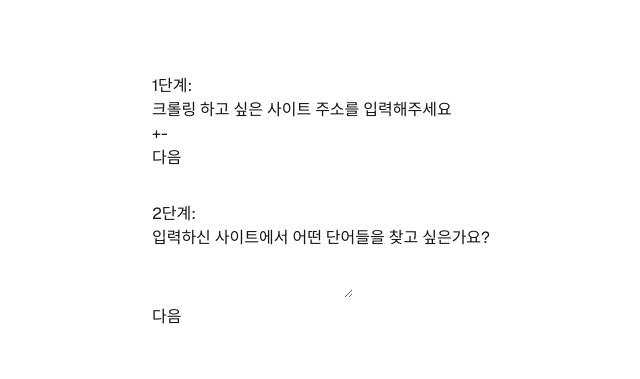
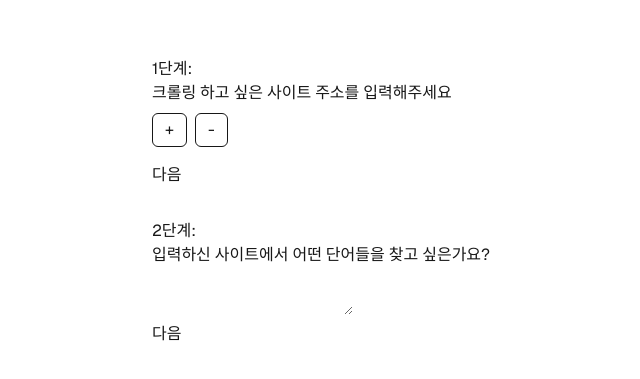
Before and after one commit to code-sum/dobi, a Next.js app in the folder dobi-app/: page /scrap in a window 1280 px wide. Shown: the part 199-578 px from the top of the page, without its empty margins (319-959 px from the left). Built offline with nearby package versions, Linux system fonts and the light colour scheme.

Commit message:
feat: URL add/delete btn

```diff
--- a/dobi-app/src/app/scrap/page.tsx
+++ b/dobi-app/src/app/scrap/page.tsx
@@ -1,6 +1,18 @@
-import React from 'react';
+"use client";
+
+import React, { useState } from 'react';
 
 export default function Scrap() {
+  const [showInput, setShowInput] = useState(false);
+
+  const handleAddInput = () => {
+    setShowInput(true);
+  };
+
+  const handleRemoveInput = () => {
+    setShowInput(false);
+  };
+
   return (
     <div className="font-sans grid grid-rows-[20px_1fr_20px] items-center justify-items-center min-h-screen p-8 pb-20 gap-16 sm:p-20">
       <div className="flex flex-col gap-[32px] row-start-2 items-center sm:items-start">
@@ -9,11 +21,22 @@ export default function Scrap() {
             <h1>1단계:</h1>
             <h1>크롤링 하고 싶은 사이트 주소를 입력해주세요</h1>
           </div>
-          <div>
-            <button>+</button>
-            <button>-</button>
+
+          {showInput && (
+            <div className="mt-2">
+              <input
+                type="url"
+                placeholder="https://example.com"
+                className="w-full p-2 border rounded-md"
+              />
+            </div>
+          )}
+
+          <div className="mt-2">
+            <button onClick={handleAddInput} className="mr-2 px-3 py-1 border rounded-md">+</button>
+            <button onClick={handleRemoveInput} className="px-3 py-1 border rounded-md">-</button>
           </div>
-          <div>
+          <div className="mt-4">
             <button>다음</button>
           </div>
         </div>
```
